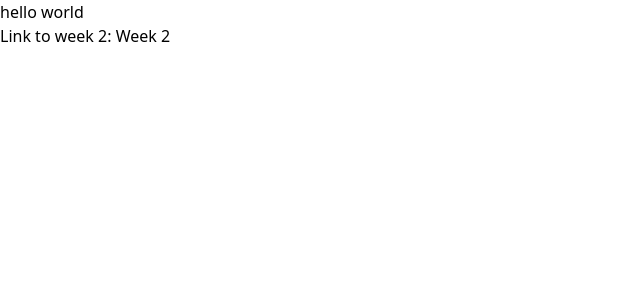
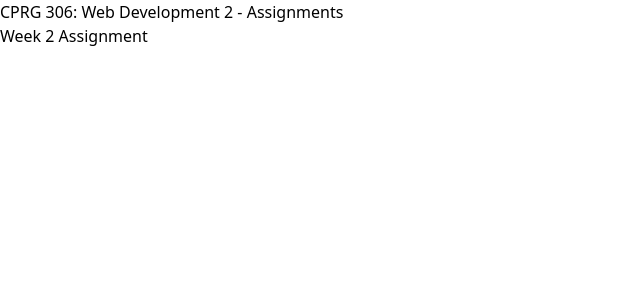
Before and after one commit to deGuzmanChris/cprg306-assignments, a Next.js app: page / in a window 1280 px wide. Shown: the top 300 px of the page, without its empty margins (0-640 px from the left). Built offline with nearby package versions, Linux system fonts and the light colour scheme.

Commit message:
created link from root page to week 2 assignment

```diff
--- a/app/page.js
+++ b/app/page.js
@@ -1,9 +1,10 @@
-export default function Page() {
+import Link from "next/link";
+
+export default function MainPage() {
     return (
         <main>
-            <h1>hello world
-            </h1>
-            <p> Link to week 2: <a href= "week-2"> Week 2</a></p>
+            <h1>CPRG 306: Web Development 2 - Assignments</h1>
+            <Link href="/week-2">Week 2 Assignment</Link>
         </main>
     );
 }
--- a/app/week-2/student-info.js
+++ b/app/week-2/student-info.js
@@ -3,8 +3,7 @@ import Link from "next/link";
 export default function StudentInfo() {
     return (
         <div>
-            <h1>Student Information</h1>
-            <p>Chris de Guzman</p>
+            <h1>Chris de Guzman</h1>
             <Link href="https://github.com/deGuzmanChris">My Github Account</Link>
         </div>
     );
```
